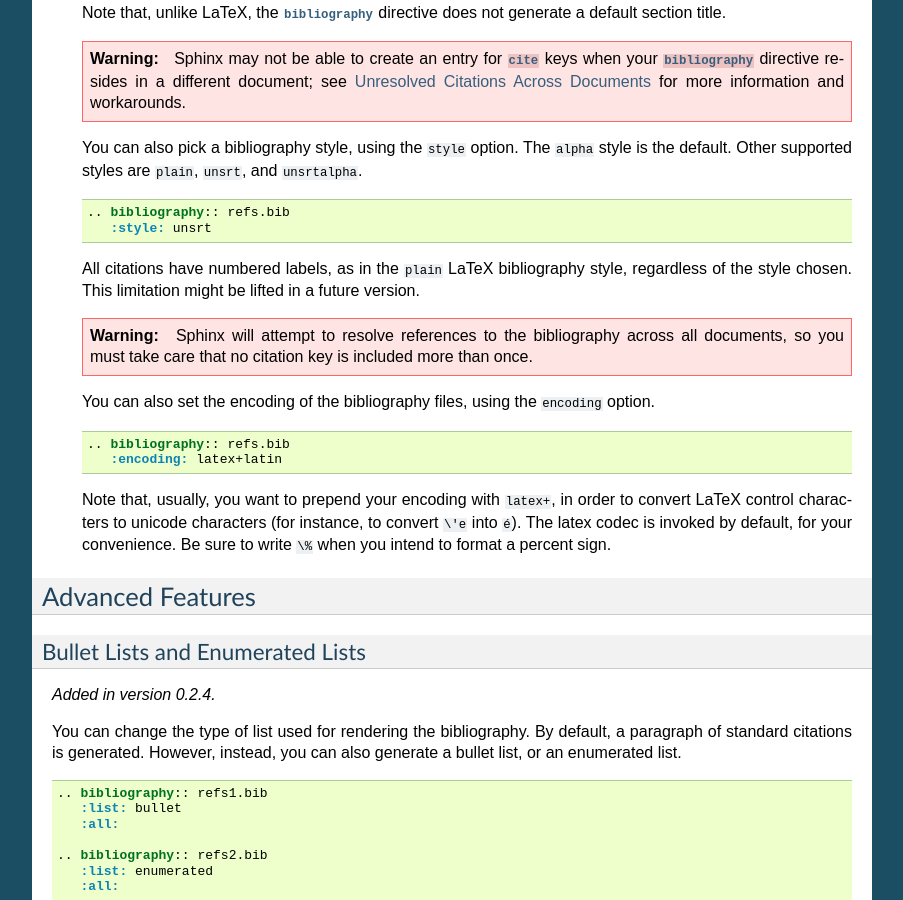
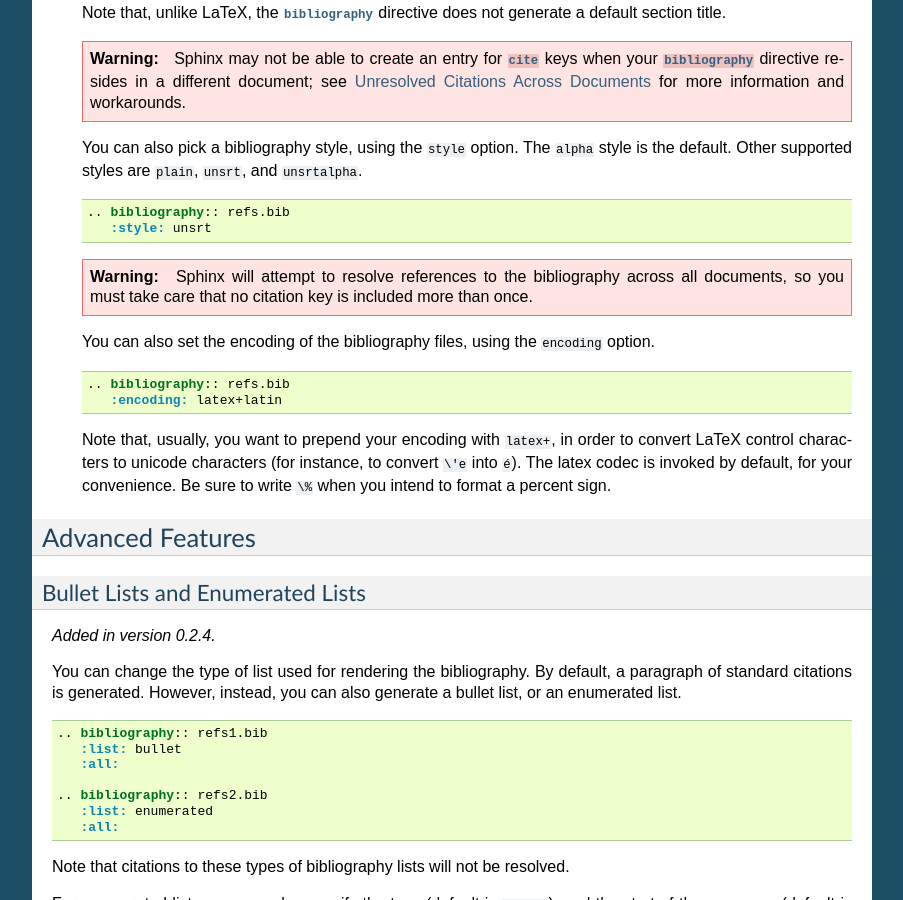
Before and after one commit to mcmtroffaes/sphinxcontrib-bibtex, a Sphinx documentation site: the page built from doc/usage.rst, in a window 1280 px wide and 900 px high, scrolled down 863 px. Shown: the whole window, without its empty margins (198-1101 px from the left). Built offline with Sphinx 7.4.7, drawn with Linux system fonts in a browser that asks for light colours; formulas are drawn with MathJax 3; pages that are not in the unit, such as notebooks, are missing from menus.

Commit message:
Remove old comment in docs that is no longer applicable. [ci skip]

```diff
--- a/doc/usage.rst
+++ b/doc/usage.rst
@@ -77,10 +77,6 @@ Roles and Directives
 
      .. bibliography:: refs.bib
         :style: unsrt
-
-   All citations have numbered labels, as in the ``plain`` LaTeX
-   bibliography style, regardless of the style chosen. This limitation
-   might be lifted in a future version.
 
    .. warning::
 
```
